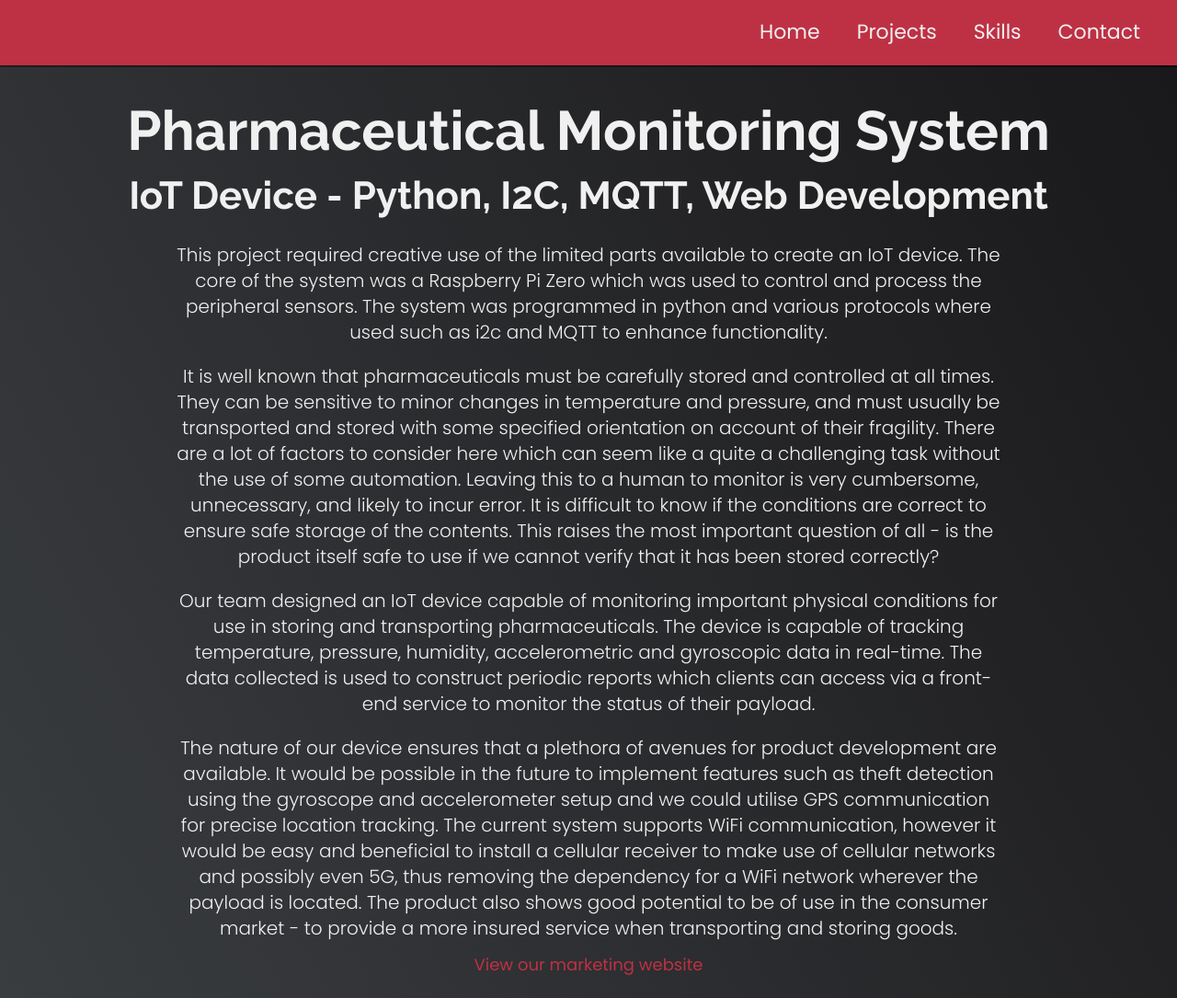
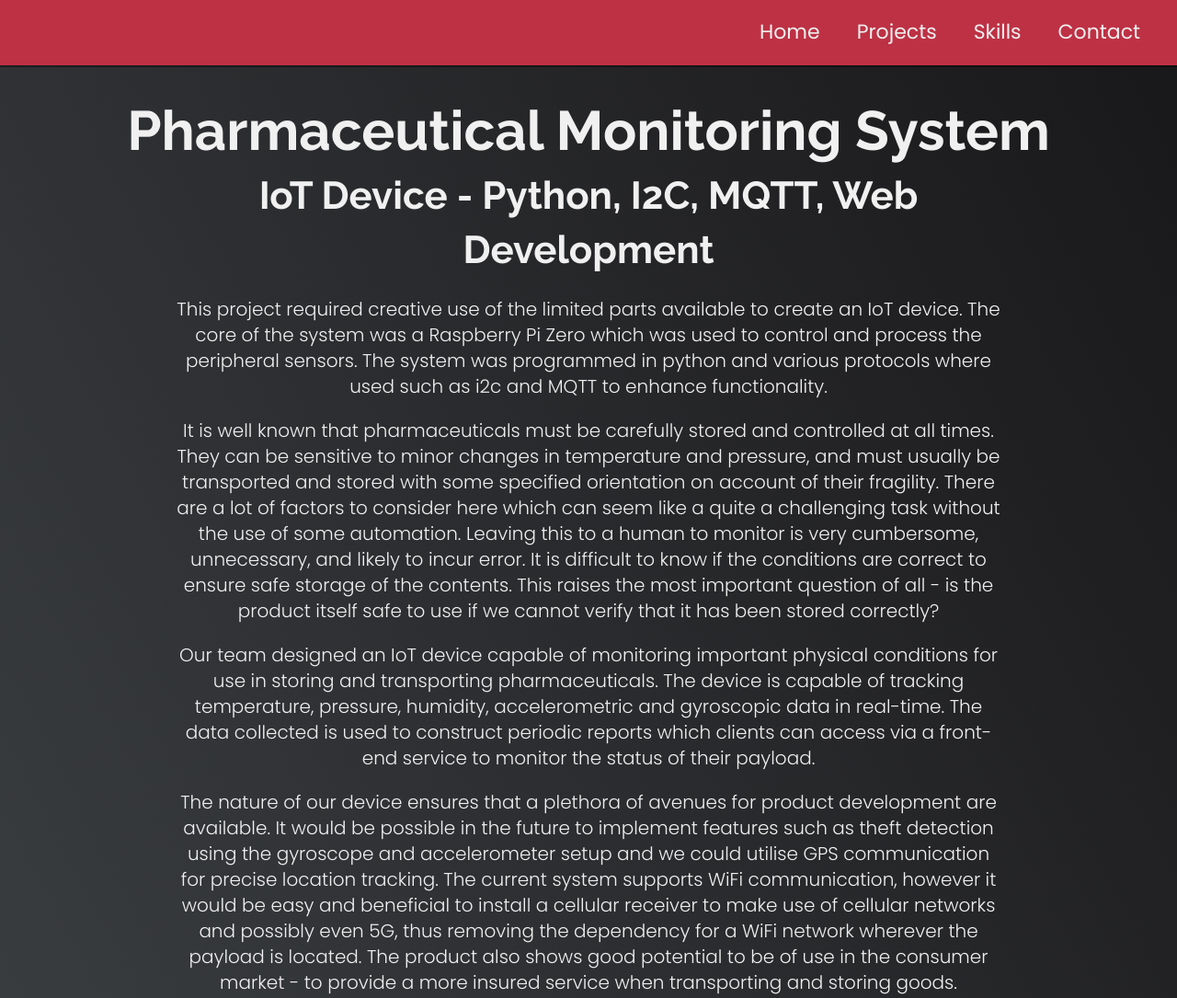
Before and after one commit to moinbukhari/moinbukhari.github.io, a plain HTML site: page iot.html in a window 1280 px wide. Shown: the top 1085 px of the page at 92% size. Drawn offline with nearby package versions, Linux system fonts and the light colour scheme.

Commit message:
Update styles.css

```diff
--- a/styles.css
+++ b/styles.css
@@ -190,6 +190,11 @@
     font-weight: 200;
     color: var(--main-white);
   }
+  .desc > h2 {
+
+    width: 70vw;
+
+  }
 
   .skills-section{
     text-align: center;
```
